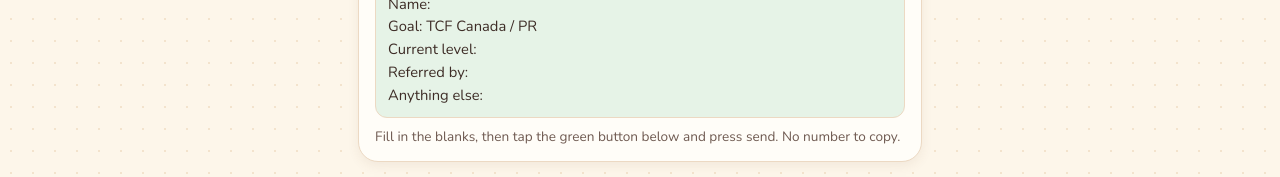
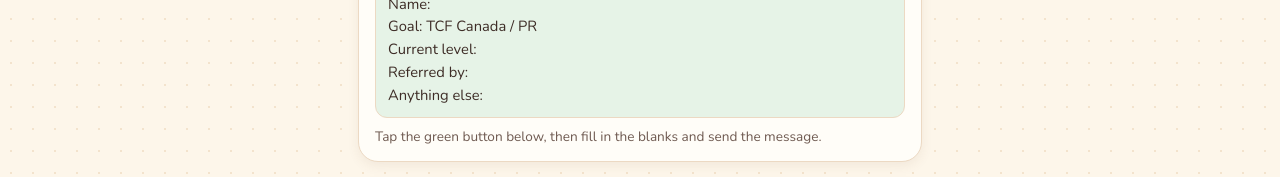
Before and after one commit to thesimrantalks/French-links, a plain HTML site: page index.html in a window 1280 px wide. Shown: the part 960-1137 px from the top of the page. Drawn offline with nearby package versions, Linux system fonts and the light colour scheme.

Commit message:
Fix instruction order: tap the button, then fill in the blanks, then send

```diff
--- a/index.html
+++ b/index.html
@@ -262,7 +262,7 @@
         <div class="msgsend">
           <span class="msgsend-label">This is the message you'll send on WhatsApp:</span>
           <div class="msgbubble" id="msgPreview"></div>
-          <span class="msgsend-hint">Fill in the blanks, then tap the green button below and press send. No number to copy.</span>
+          <span class="msgsend-hint">Tap the green button below, then fill in the blanks and send the message.</span>
         </div>
       </div>
 
```
